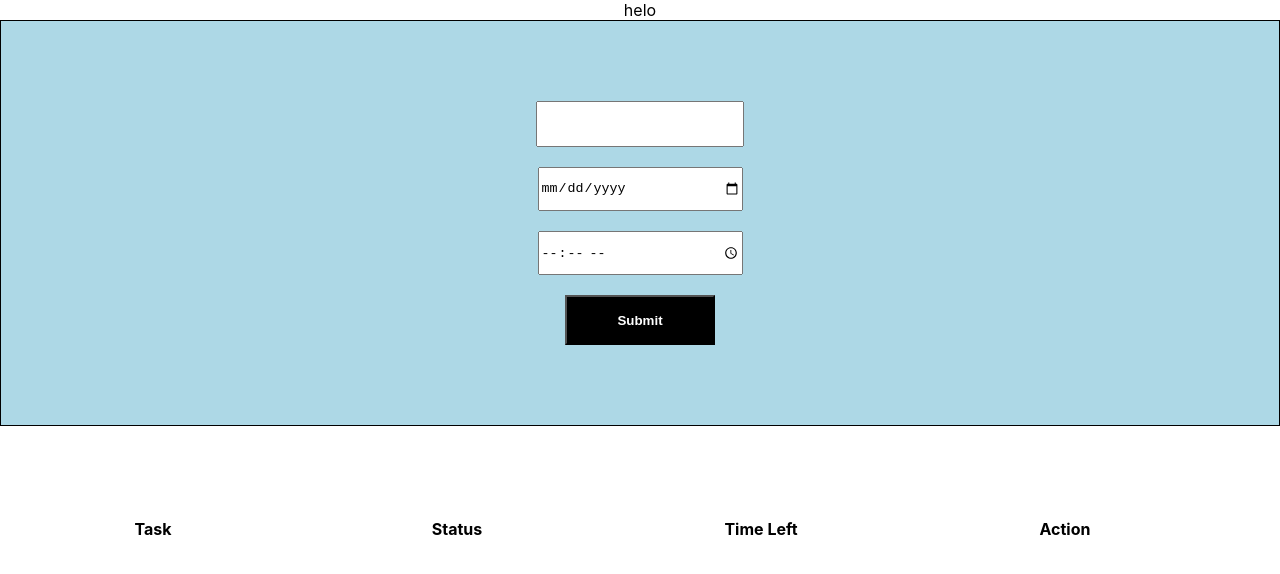
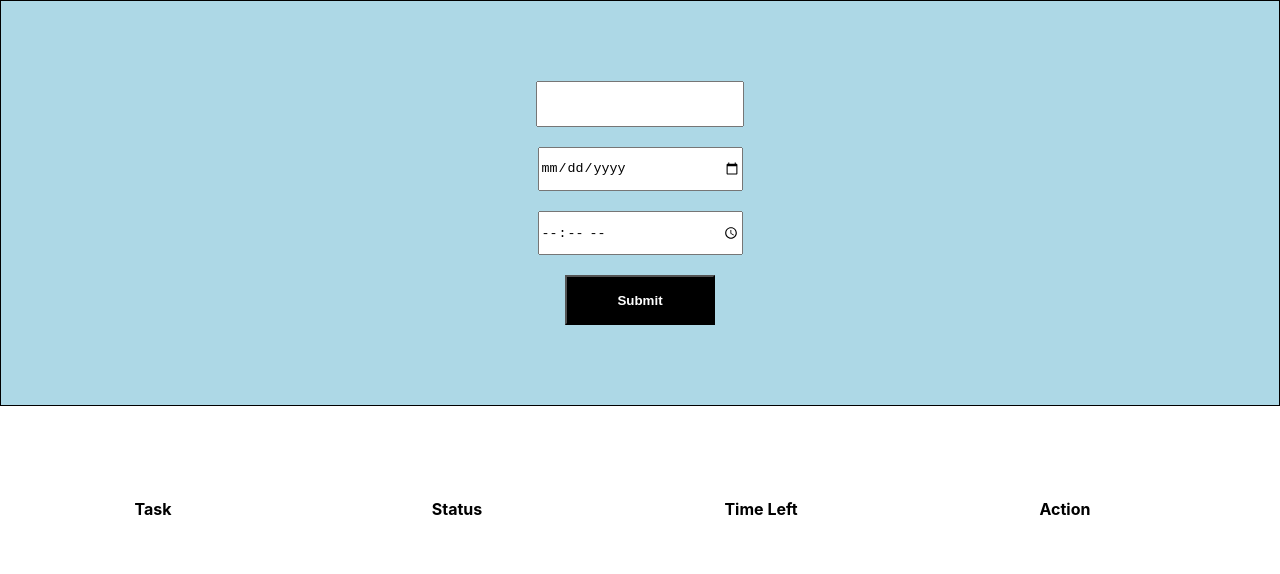
Before and after one commit to Sk-Bhardwaj24/Neos-healthcare-todo, a React (Create React App) app: page / in a window 1280 px wide. Shown: the top 574 px of the page. Built offline with nearby package versions, Linux system fonts and the light colour scheme.

Commit message:
removed Hello from app.js

```diff
--- a/src/App.js
+++ b/src/App.js
@@ -6,7 +6,6 @@ import Todolist from "./Components/Todolist";
 function App() {
   return (
     <div className="App">
-      helo
       <Todoinput />
       <Todolist />
     </div>
```
